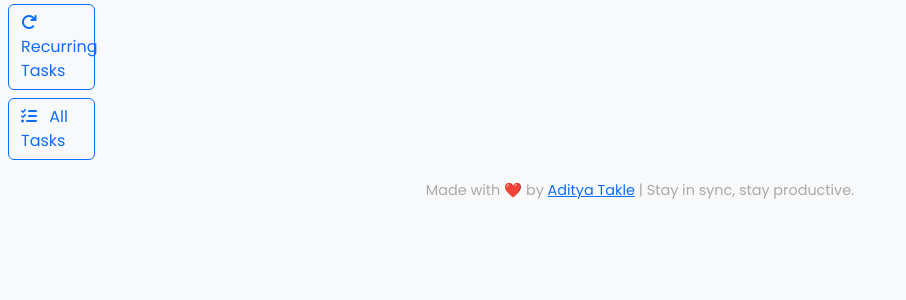
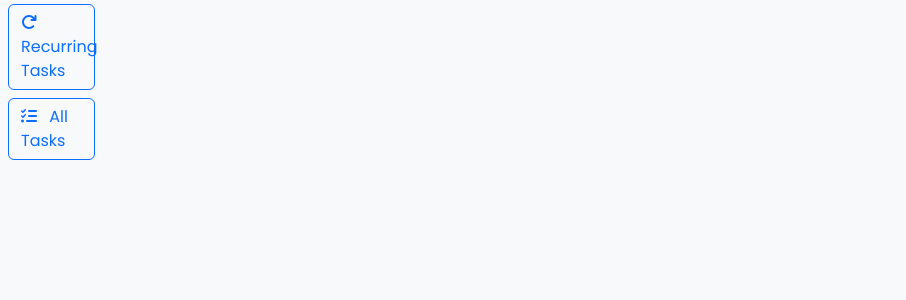
Before and after one commit to suyash-takle/Looply, a Flask app: page /task_all in a window 1280 px wide. Shown: the part 380-680 px from the top of the page, without its empty margins (0-906 px from the left). Run offline with Flask 3, Linux system fonts and the light colour scheme; the visitor is signed in with stand-in values (Sample User, id 1); data that the repository does not hold is empty; some libraries are stand-ins or nearby versions.

Commit message:
Update tasks_layout.html

```diff
--- a/templates/tasks_layout.html
+++ b/templates/tasks_layout.html
@@ -153,14 +153,6 @@
       </div>
     </main>
 
-    <footer class="mb-5">
-        <div>
-            Made with ❤️ by <span class="footer-brand"><a href="https://www.adityatakle.live" target="_blank" rel="noopener noreferrer">Aditya Takle</a>
-            </span> | Stay in sync, stay productive.
-        </div>
-
-    </footer>
-
 </body>
 
 </html>
```
